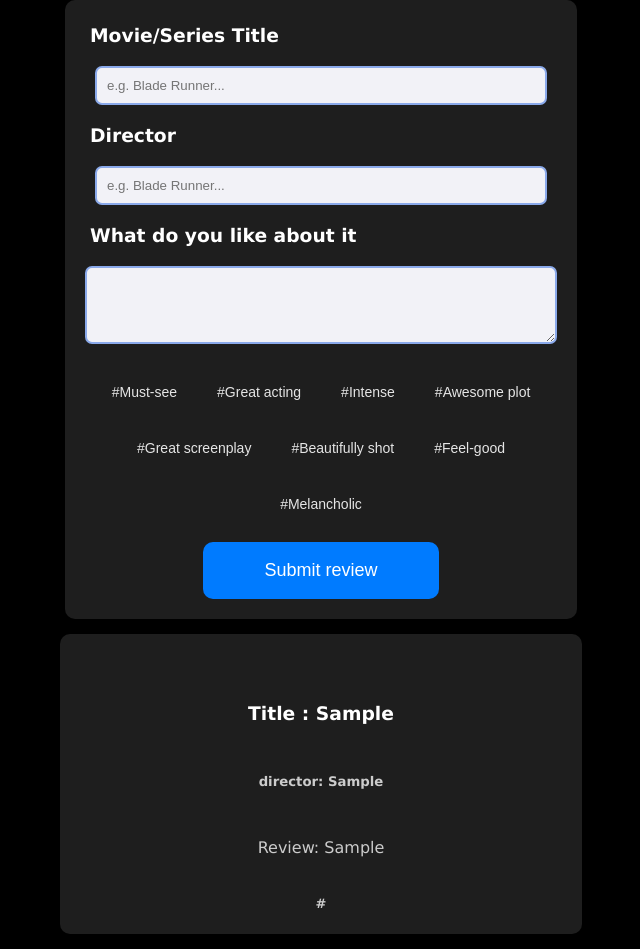
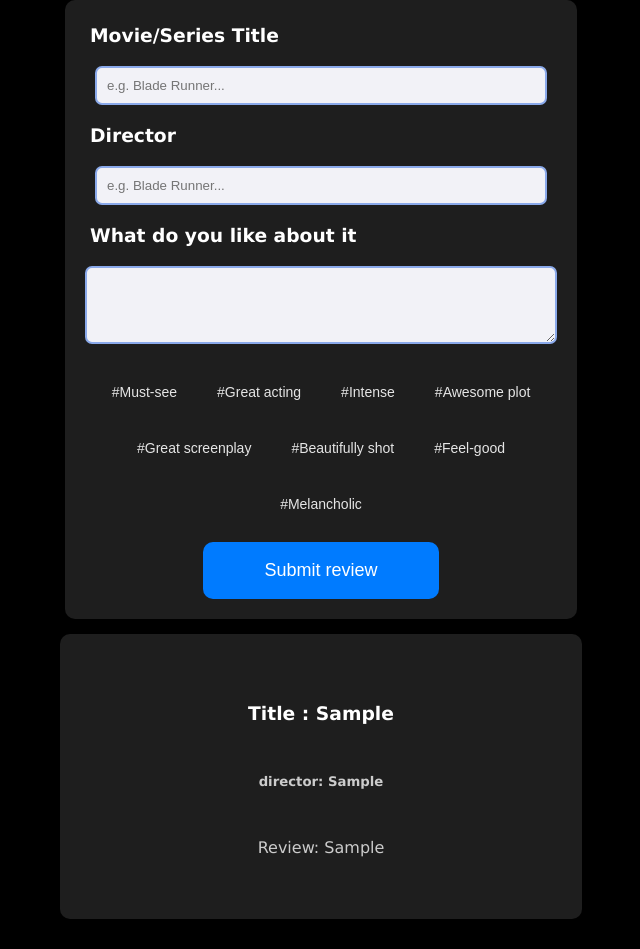
Before and after one commit to evakalo/movie-app, a React (Create React App) app: page / in a window 1280 px wide. Both pictures are taken after typing "Sample", "Sample", "Sample" into the empty fields and a click on the button "Submit review". Shown: the whole page, without its empty margins (319-959 px from the left). Built offline with nearby package versions, Linux system fonts and the light colour scheme; the HTML template or start-up script is replaced by a standard one.

Commit message:
changed handletagclick function so it adds a new tag to the array on click

```diff
--- a/src/components/Reviews/MovieReview.js
+++ b/src/components/Reviews/MovieReview.js
@@ -1,13 +1,19 @@
 import filmsStyles from "../../styles/MovieReview.module.css";
 
-const MovieReview = ({ title, text, director, children, tag }) => {
+const MovieReview = ({ title, text, director, children, selectedTags }) => {
   return (
     <div className={filmsStyles.wrapper}>
       <h2>{children}</h2>
       <h3 className={filmsStyles.header}>Title : {title}</h3>
       <h5 className={filmsStyles.cast}>director: {director}</h5>
       <p className={filmsStyles.text}>Review: {text}</p>
-      <p className={filmsStyles.tags}>#{tag}</p>
+      <div className={filmsStyles.tags}>
+        {selectedTags ? (
+          selectedTags.map((tag, index) => <p key={index}>#{tag}</p>)
+        ) : (
+          <p></p>
+        )}
+      </div>
       {/* <p className={filmsStyles.author}> by: {data.author}</p> */}
     </div>
   );
--- a/src/components/Reviews/ReviewList.js
+++ b/src/components/Reviews/ReviewList.js
@@ -9,13 +9,18 @@ import MovieReview from "./MovieReview";
 const ReviewList = () => {
   const [reviews, setReviews] = useState([]);
   //const [showReview, setShowReview] = useState(false);
-  // const [selectedTags, setSelectedTags] = useState({});
+  const [selectedTags, setSelectedTags] = useState([]);
   const [review, setReview] = useState({});
   const handleTagClick = (e) => {
-    const name = e.target.name;
-    const value = e.target.value;
-    setReview((values) => ({ ...values, [name]: value }));
-    console.log(e.target.value);
+    const tag = e.target.value;
+    setSelectedTags((prevTags) => [...prevTags, tag]); // Update selectedTags
+
+    setReview((prevReview) => ({
+      ...prevReview,
+      selectedTags: [...(prevReview.selectedTags || []), tag], // Update selectedTags in review
+    }));
+
+    console.log(tag);
   };
   const handleChange = (e) => {
     const name = e.target.name;
@@ -54,7 +59,7 @@ const ReviewList = () => {
           title={review.title}
           text={review.text}
           director={review.director}
-          tag={review.tag}
+          selectedTags={review.selectedTags}
         />
       ))}
     </div>
--- a/src/styles/MovieReview.module.css
+++ b/src/styles/MovieReview.module.css
@@ -25,6 +25,9 @@
 .tags {
   font-weight: bold;
   font-size: 13px;
+  display: flex;
+  justify-content: space-around;
+  gap: 10px;
 }
 
 .author {
```
